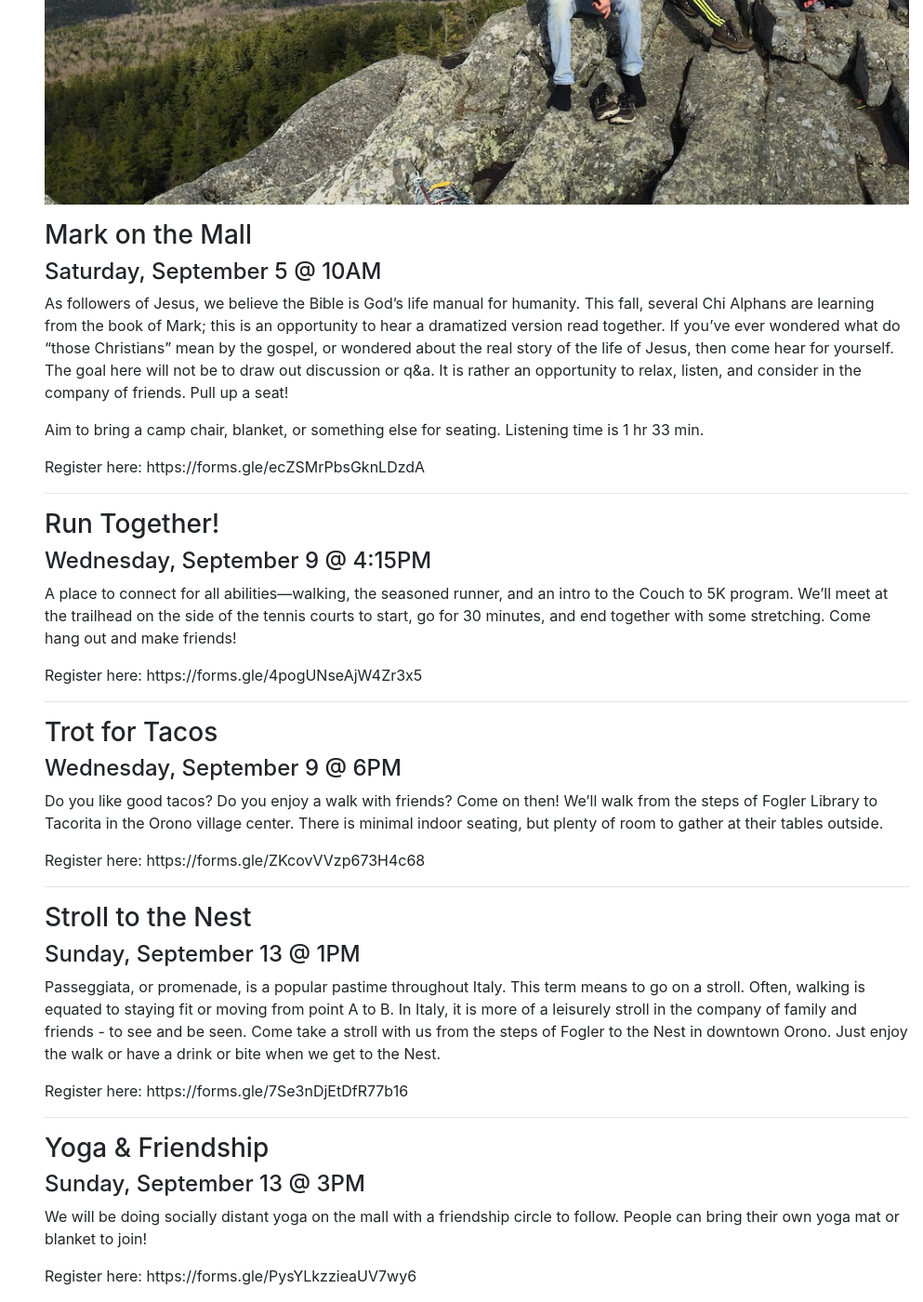
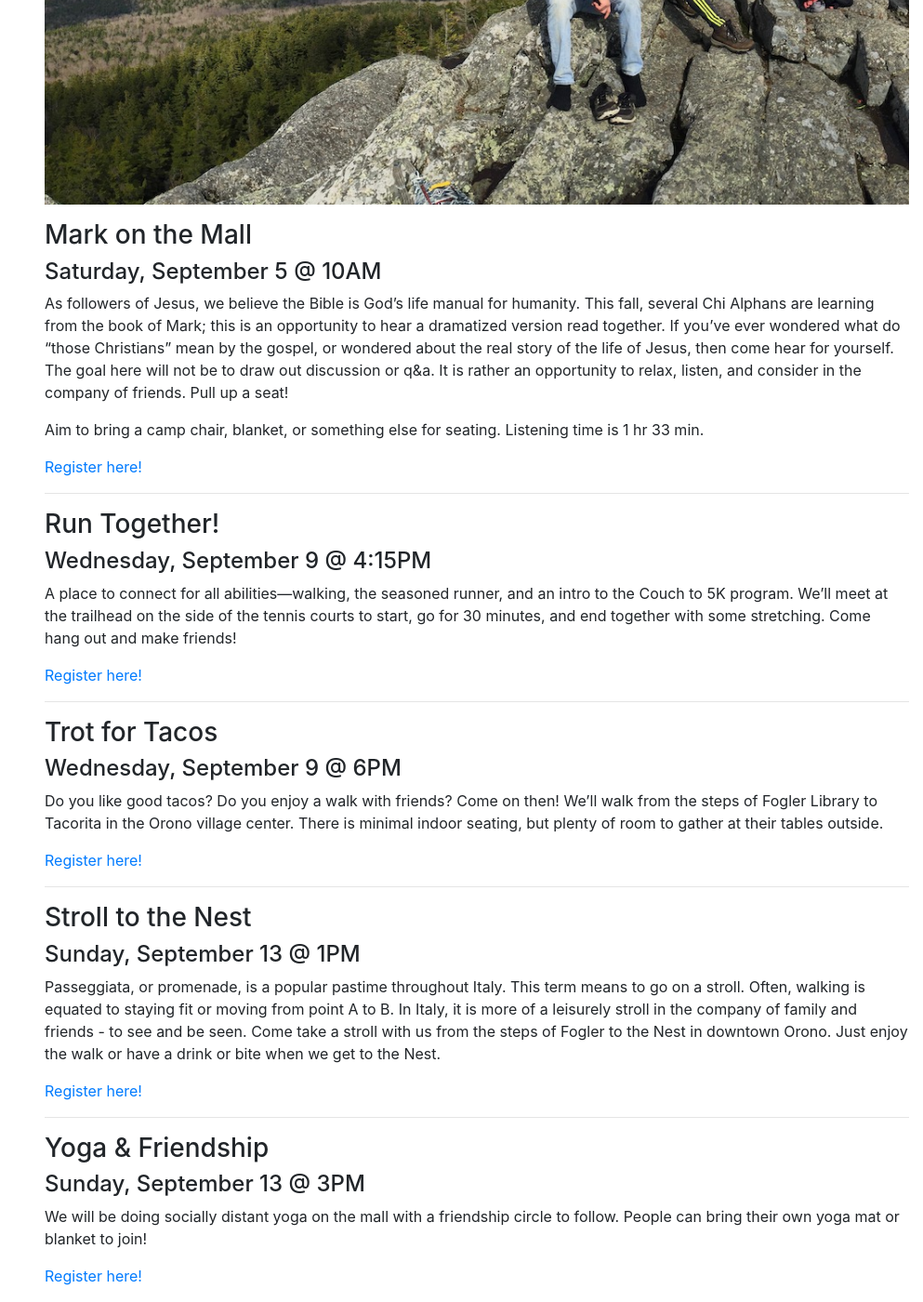
Before and after one commit to mainechialpha/mainechialpha.github.io, a Jekyll site: the page built from activities.md, in a window 1280 px wide and 1400 px high, scrolled down 518 px. Shown: the whole window at 93% size, without its empty margins (287-1280 px from the left). Built offline with Jekyll 4.4.1, drawn with Linux system fonts in a browser that asks for light colours; nearby versions of some CDN libraries; some web fonts are replaced.

Commit message:
Update activities.md

```diff
--- a/activities.md
+++ b/activities.md
@@ -16,7 +16,7 @@ As followers of Jesus, we believe the Bible is God’s life manual for humanity.
 
 Aim to bring a camp chair, blanket, or something else for seating. Listening time is 1 hr 33 min.
 
-Register here: https://forms.gle/ecZSMrPbsGknLDzdA
+[Register here!](https://forms.gle/ecZSMrPbsGknLDzdA)
 
 ***
 
@@ -26,7 +26,7 @@ Register here: https://forms.gle/ecZSMrPbsGknLDzdA
 
 A place to connect for all abilities—walking, the seasoned runner, and an intro to the Couch to 5K program. We'll meet at the trailhead on the side of the tennis courts to start, go for 30 minutes, and end together with some stretching. Come hang out and make friends!
 
-Register here: https://forms.gle/4pogUNseAjW4Zr3x5
+[Register here!](https://forms.gle/4pogUNseAjW4Zr3x5)
 
 ***
 
@@ -36,7 +36,7 @@ Register here: https://forms.gle/4pogUNseAjW4Zr3x5
 
 Do you like good tacos? Do you enjoy a walk with friends? Come on then! We'll walk from the steps of Fogler Library to Tacorita in the Orono village center. There is minimal indoor seating, but plenty of room to gather at their tables outside.
 
-Register here: https://forms.gle/ZKcovVVzp673H4c68
+[Register here!](https://forms.gle/ZKcovVVzp673H4c68)
 
 ***
 
@@ -46,7 +46,7 @@ Register here: https://forms.gle/ZKcovVVzp673H4c68
 
 Passeggiata, or promenade, is a popular pastime throughout Italy. This term means to go on a stroll. Often, walking is equated to staying fit or moving from point A to B. In Italy, it is more of a leisurely stroll in the company of family and friends - to see and be seen. Come take a stroll with us from the steps of Fogler to the Nest in downtown Orono. Just enjoy the walk or have a drink or bite when we get to the Nest.
 
-Register here: https://forms.gle/7Se3nDjEtDfR77b16
+[Register here!](https://forms.gle/7Se3nDjEtDfR77b16)
 
 ***
 
@@ -56,4 +56,4 @@ Register here: https://forms.gle/7Se3nDjEtDfR77b16
 
 We will be doing socially distant yoga on the mall with a friendship circle to follow. People can bring their own yoga mat or blanket to join!
 
-Register here: https://forms.gle/PysYLkzzieaUV7wy6
+[Register here!](https://forms.gle/PysYLkzzieaUV7wy6)
```
